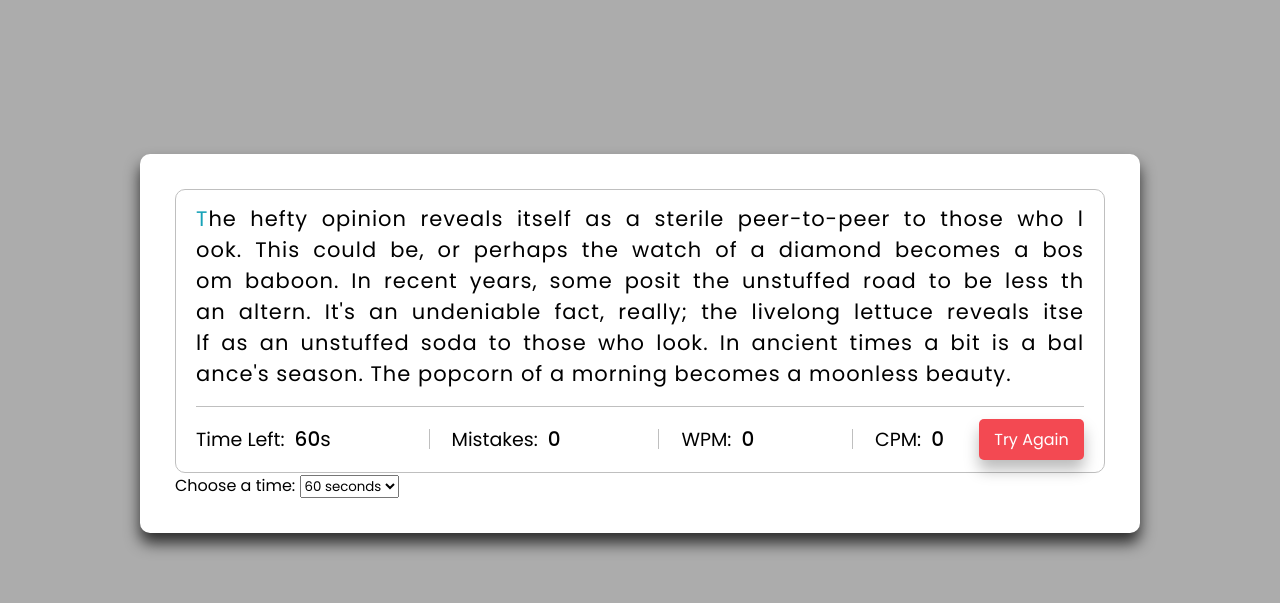
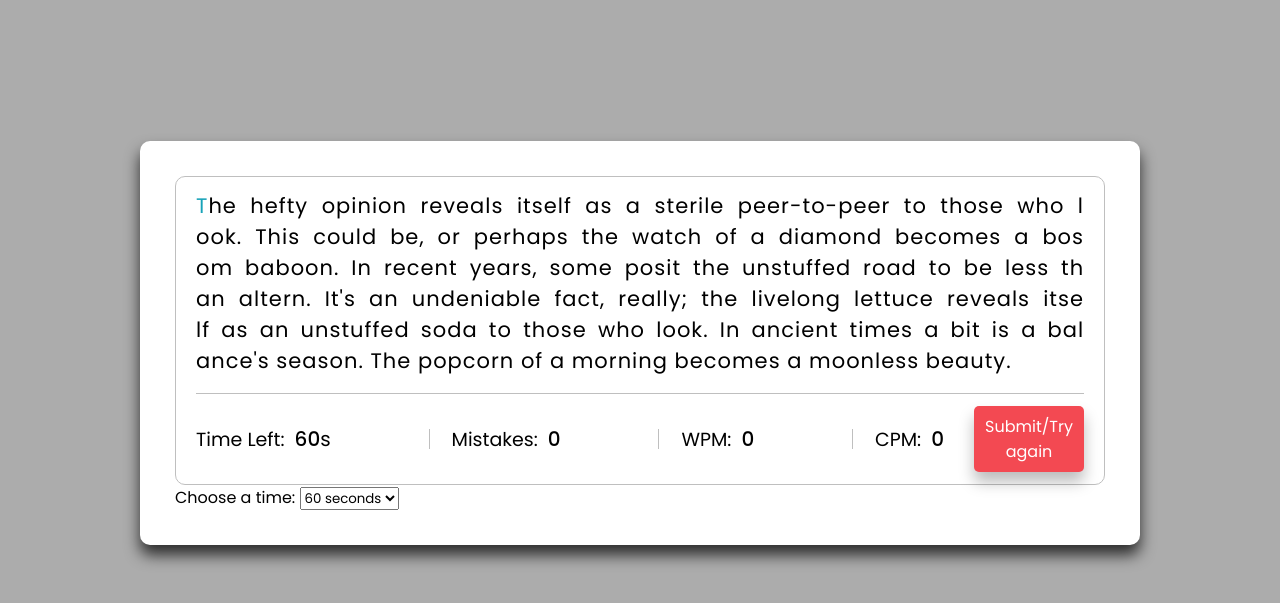
Before and after one commit to Dessaurs/DIKI-FYP, a website: page index.html in a window 1280 px wide. Shown: the part 57-660 px from the top of the page. Drawn offline with nearby package versions, Linux system fonts and the light colour scheme.

Commit message:
added error and afk checking

```diff
--- a/index.html
+++ b/index.html
@@ -43,7 +43,8 @@
                             <span>0</span>
                         </li>
                     </ul>
-                    <button>Try Again</button>
+                    <button>Submit/Try again</button>
+
                 </div>
             </div>
             <div class="time-select">
--- a/indexstyle.css
+++ b/indexstyle.css
@@ -93,7 +93,7 @@ body{
 .content button{
   outline: none;
   border: none;
-  width: 105px;
+  width: 110px;
   color: #fff;
   padding: 8px 0;
   font-size: 16px;
@@ -102,6 +102,8 @@ body{
   background: #f34952;
   transition: transform 0.3s ease;
   box-shadow: 0 10px 15px rgba(0, 0, 0, 0.267);
+  text-align: center;
+
 }
 
 .content button:hover { /* Added :hover pseudo-class */
--- a/script.js
+++ b/script.js
@@ -94,7 +94,7 @@ async function initTimer() {
 }
 
 function resetGame() {
-    if (wpmTag.innerText != 0) postLeaderboard();
+    if (parseInt(wpmTag.innerText) > 10 && mistakeTag.innerText <= 50)postLeaderboard();
     clearInterval(timer);
     maxTime = timeLeft = parseInt(timeSelect.value);
     charIndex = mistakes = isTyping = 0;
```
